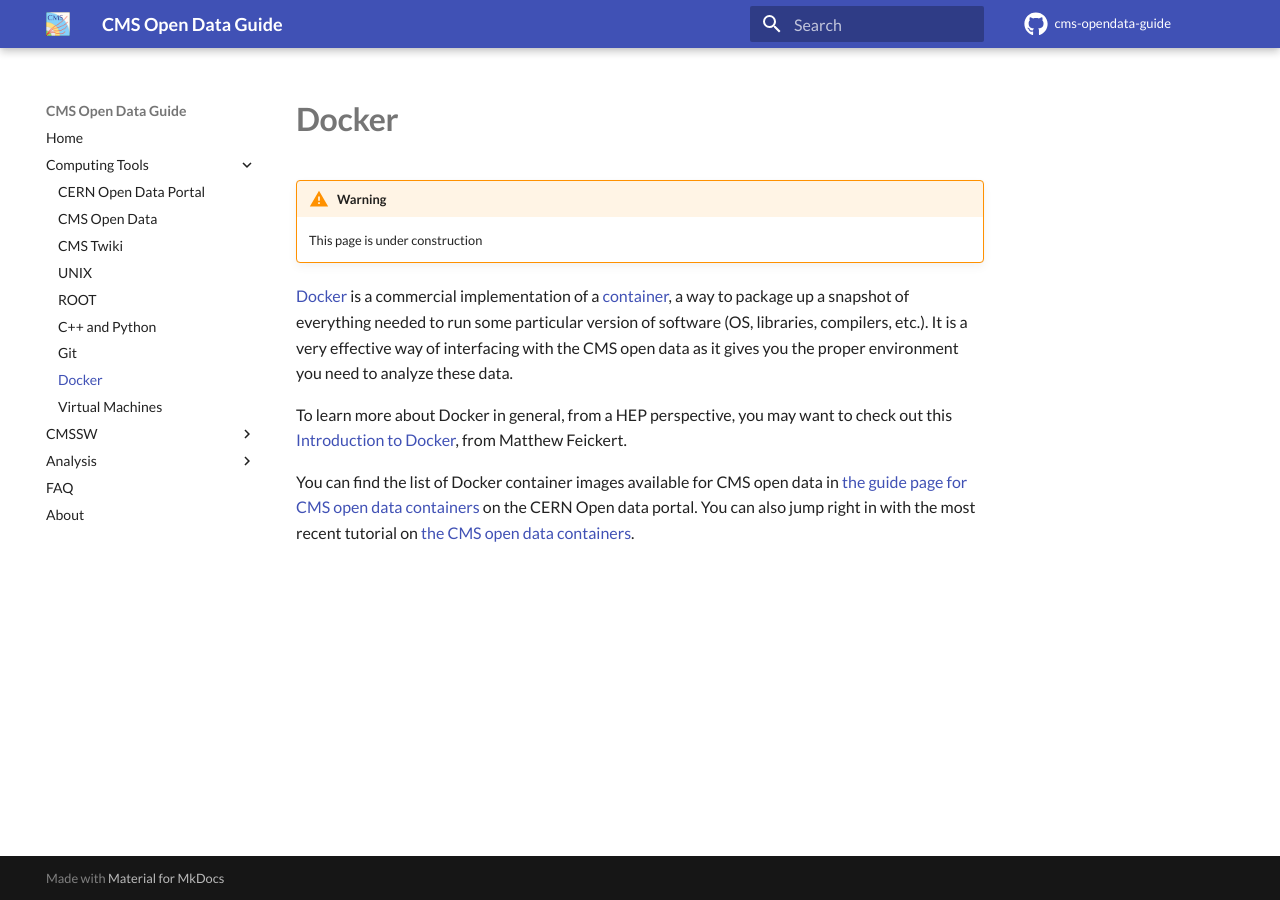
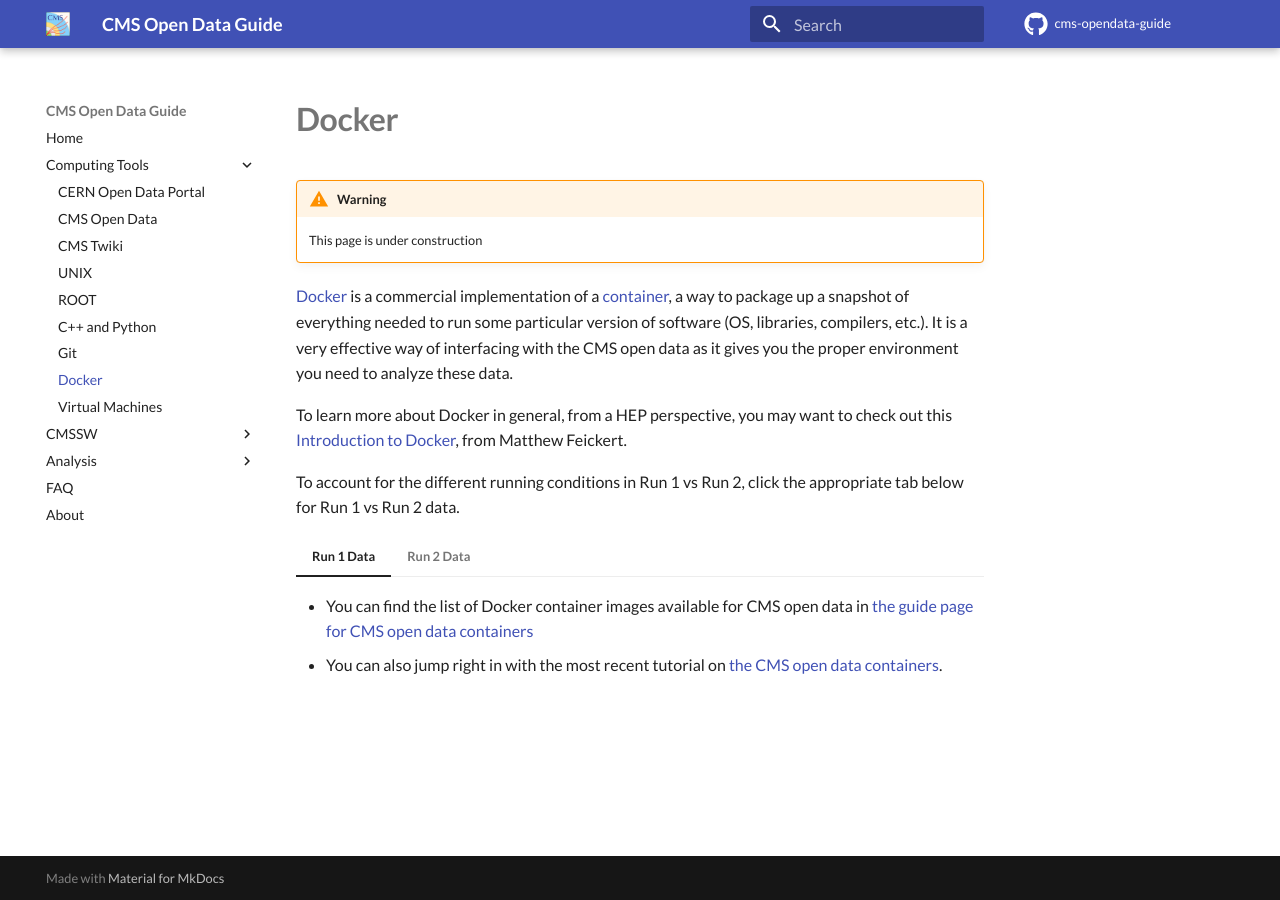
Before and after one commit to cernopendata/cms-opendata-guide, an MkDocs documentation site: the page built from docs/tools/docker.md, in a window 1280 px wide. Built offline with MkDocs 1.6.1 and Material for MkDocs 9.7.7, drawn with Linux system fonts in a browser that asks for light colours; comment, search, counter and statistics services are not loaded.

Commit message:
update docker to reflect Run 1 vs Run 2 conditions

```diff
--- a/docs/tools/docker.md
+++ b/docs/tools/docker.md
@@ -15,8 +15,14 @@
 [Introduction to Docker](https://awesome-workshop.github.io/intro-to-docker/),
 from Matthew Feickert.
 
-You can find the list of Docker container images available for CMS open data
-in [the guide page for CMS open data containers](http://opendata.cern.ch/docs/cms-guide-docker)
-on the CERN Open data portal.
-You can also jump right in with the most recent tutorial on
-[the CMS open data containers](https://cms-opendata-workshop.github.io/workshop2021-lesson-docker/).
+To account for the different running conditions in Run 1 vs Run 2, click the appropriate tab below for Run 1 vs Run 2 data.
+
+=== "Run 1 Data"
+
+    * You can find the list of Docker container images available for CMS open data in [the guide page for CMS open data containers](http://opendata.cern.ch/docs/cms-guide-docker)
+    * You can also jump right in with the most recent tutorial on [the CMS open data containers](https://cms-opendata-workshop.github.io/workshop2021-lesson-docker/).
+
+=== "Run 2 Data"
+
+    * You can find the list of Docker container images available for CMS open data in [the guide page for CMS open data containers](http://opendata.cern.ch/docs/cms-guide-docker)
+    * You can also jump right in with the most recent tutorial on [the CMS open data containers](https://cms-opendata-workshop.github.io/workshop2022-lesson-docker/).
```
